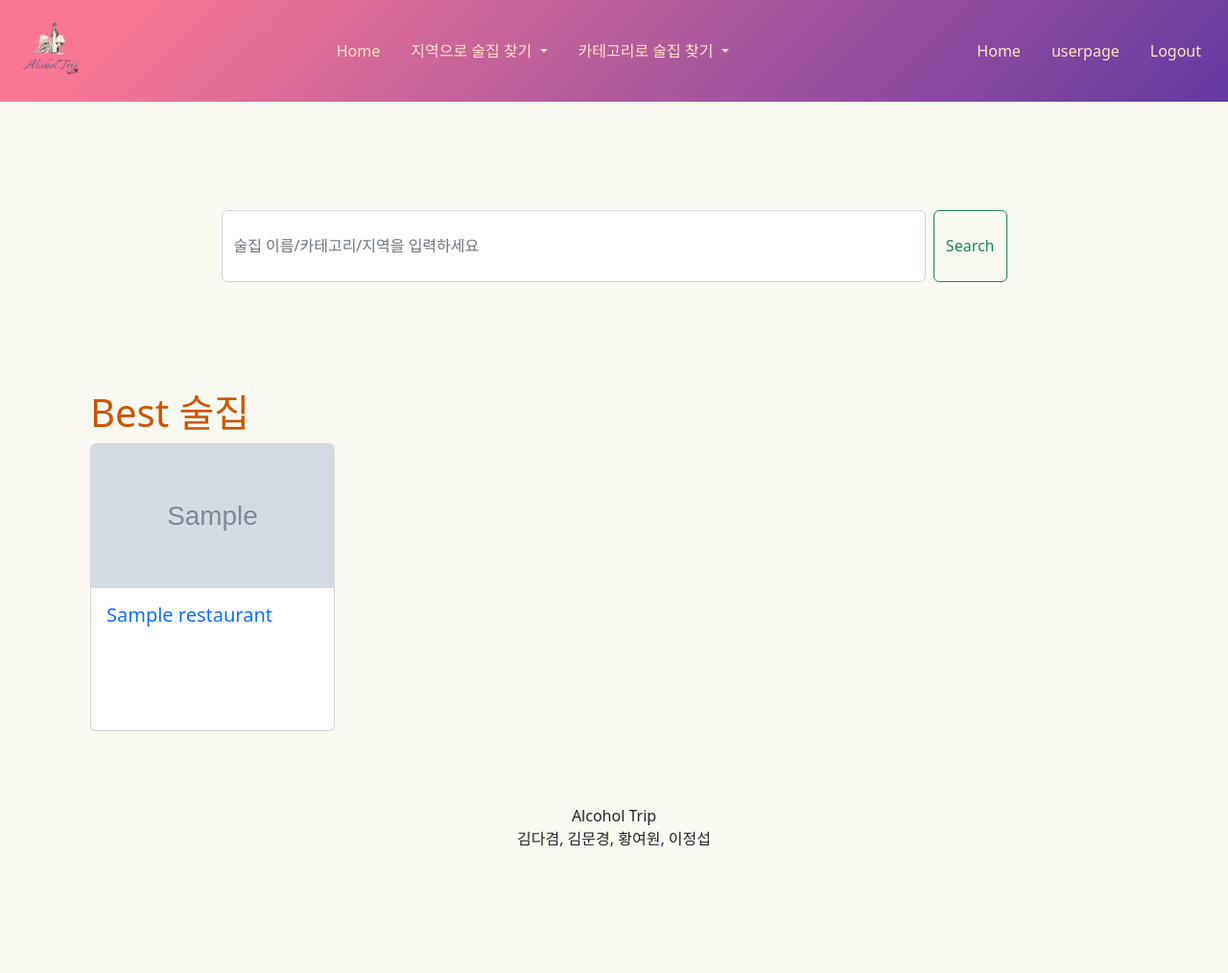
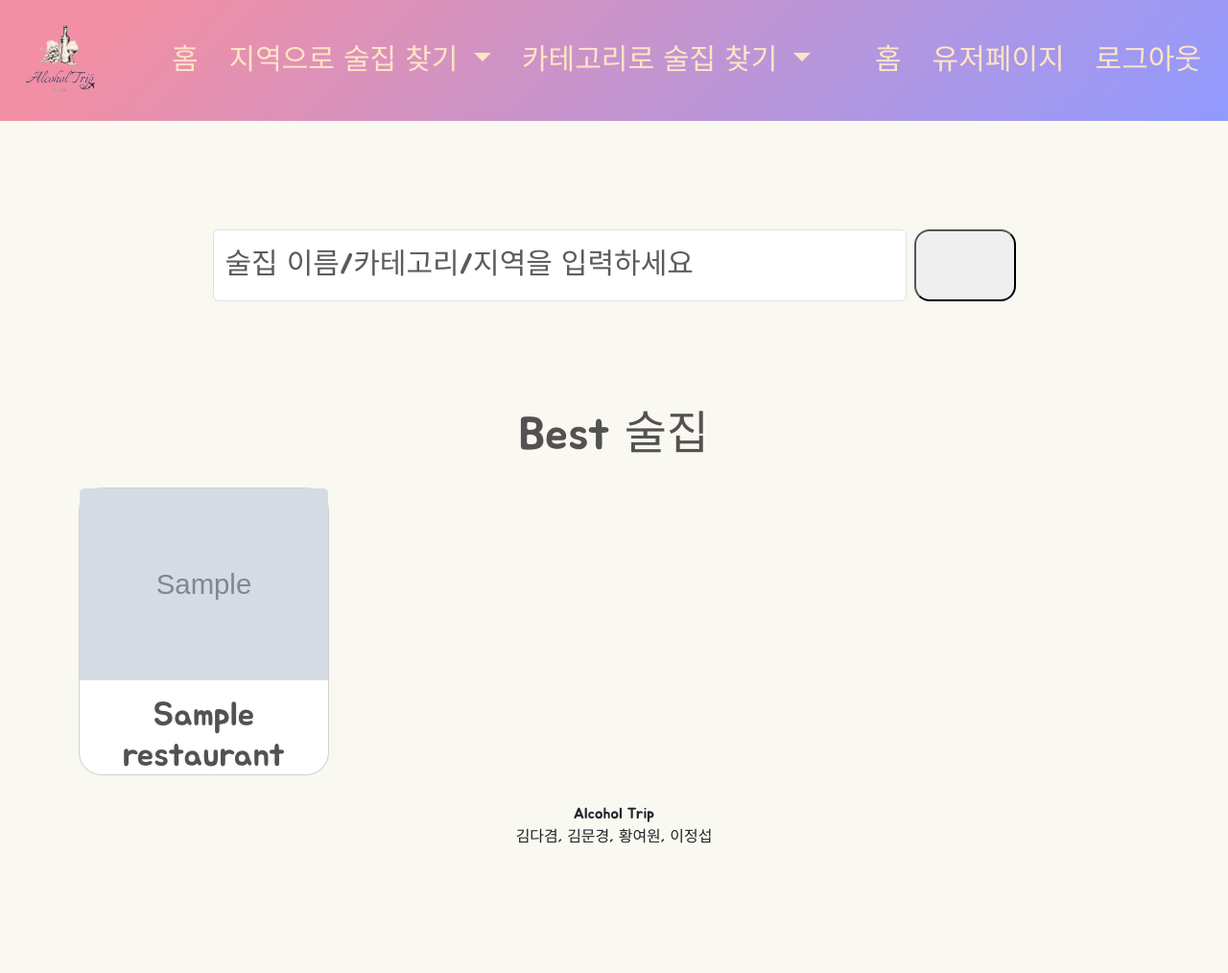
Before and after one commit to yeooness/PJT-alcohol_trip, a Django app: page /bars/ in a window 1280 px wide. Shown: the whole page at 96% size. After the commit the page ends 879 px from the top, so only its background shows below. Run offline with Django 3.2, Linux system fonts and the light colour scheme; a user stored in the database is signed in; tables that the repository leaves empty hold one stand-in row (values such as "Sample post"); grey boxes marked "Sample" are stand-in pictures; some libraries are stand-ins or nearby versions.

Commit message:
Update font,style

```diff
--- a/bars/templates/bars/category.html
+++ b/bars/templates/bars/category.html
@@ -11,12 +11,14 @@
     <div class="row row-cols-1 row-cols-md-4 g-8">
       {% for restaurant in restaurants %}
       <div class="col">
+        <a href="{% url 'bars:detail' restaurant.pk %}">
         <div class="card" style="height:300px;">
           <img src="{{ restaurant.picture1 }}" class="card-img-top" alt="..." style="height:150px;">
           <div class="card-body">
-            <a href="{% url 'bars:detail' restaurant.pk %}" class="text-decoration-none"><h5 class="card-title">{{ restaurant.name }}</h5></a>
+            <a href="" class="text-decoration-none"><h5 class="card-title">{{ restaurant.name }}</h5></a>
           </div>
         </div>
+      </a>
       </div>
       {% endfor %}
     </div>
--- a/bars/templates/bars/index.html
+++ b/bars/templates/bars/index.html
@@ -6,40 +6,44 @@
 {% endblock %}
 
 {% block content %}
-
 <style>
-
 .card{
   margin-bottom: 20px;
 }
-
 </style>
-
-
 
 <!-- Box -->
 <div class="container">
   <div class="d-flex justify-content-center align-items-center" style="height: 300px;">
     <form class="d-flex w-75 h-25" role="search"  method="GET" action="{% url 'bars:search' %}">
-      <input class="form-control me-2" name="searched" type="search" placeholder="술집 이름/카테고리/지역을 입력하세요" aria-label="Search">
-      <button class="btn btn-outline-success" type="submit">Search</button>
+      <input class="form-control me-2" style="font-size:30px;" name="searched" type="search" placeholder="술집 이름/카테고리/지역을 입력하세요" aria-label="Search">
+      <button type="submit" style="width:120px; border-radius:1rem;">
+        <lord-icon
+          src="https://cdn.lordicon.com/xfftupfv.json"
+          trigger="hover"
+          colors="primary:#121331"
+          style="width:75px; height:75px; position:relative; positon-top: 5px;">
+      </lord-icon>
+      </button>
     </form>
   </div>
 </div>
 
 <div class="container">
-  <h1 style="color: #CC5500;">Best 술집</h1>
+  <h1 style="text-align:center; margin-bottom:1.5rem; font-size:3rem; color:#545151;">Best 술집</h1>
   <div class="row row-cols-1 row-cols-md-4 g-8">
     {% for restaurant in restaurants %}
     <div class="col">
-      <div class="card" style="height:300px;">
-        <img src="{{ restaurant.picture1 }}" class="card-img-top" alt="..." style="height:150px;">
+      <a href="{% url 'bars:detail' restaurant.pk %}">
+      <div class="card" style="height:300px; border-radius:1.5rem;">
+        <img src="{{ restaurant.picture1 }}" class="card-img-top" alt="" style="height:200px;">
         <div class="card-body">
-          <a href="{% url 'bars:detail' restaurant.pk %}" class="text-decoration-none"><h5 class="card-title">{{ restaurant.name }}</h5></a>
+          <a href="{% url 'bars:detail' restaurant.pk %}" class="text-decoration-none"><h5 style="font-size:35px; color:#545151; text-align:center;" class="card-title">{{ restaurant.name }}</h5></a>
           {% comment %} <p class="card-text">This is a longer card with supporting text below as a natural lead-in to additional content. </p> {% endcomment %}
         </div>
       </div>
-    </div>
+    </a>
+  </div>
 
     {% endfor %}
   </div>
--- a/templates/base.html
+++ b/templates/base.html
@@ -7,32 +7,40 @@
   <meta charset="UTF-8">
   <meta http-equiv="X-UA-Compatible" content="IE=edge">
   <meta name="viewport" content="width=device-width, initial-scale=1.0">
-  {% block css %}
   <link rel="stylesheet" href="https://cdn.jsdelivr.net/npm/bootstrap-icons@1.9.1/font/bootstrap-icons.css">
-  {% bootstrap_css%}
   <link rel="stylesheet" href="{% static 'css/style.css' %}">
-  {% endblock css %}
-  {% block script %}
   <script src="https://cdn.jsdelivr.net/npm/axios/dist/axios.min.js"></script>
-  {% endblock script %}
   <title>Alcohol Trip</title>
   <link rel="stylesheet" href="https://cdn.jsdelivr.net/npm/bootstrap-icons@1.9.1/font/bootstrap-icons.css">
-
   <link href="https://cdn.jsdelivr.net/npm/bootstrap@5.2.2/dist/css/bootstrap.min.css" rel="stylesheet"
     integrity="sha384-Zenh87qX5JnK2Jl0vWa8Ck2rdkQ2Bzep5IDxbcnCeuOxjzrPF/et3URy9Bv1WTRi" crossorigin="anonymous">
   <script src="https://cdn.jsdelivr.net/npm/bootstrap@5.2.2/dist/js/bootstrap.bundle.min.js"
     integrity="sha384-OERcA2EqjJCMA+/3y+gxIOqMEjwtxJY7qPCqsdltbNJuaOe923+mo//f6V8Qbsw3"
     crossorigin="anonymous"></script>
   <link href="https://cdn.jsdelivr.net/npm/bootstrap@5.2.2/dist/css/bootstrap.min.css" rel="stylesheet" integrity="sha384-Zenh87qX5JnK2Jl0vWa8Ck2rdkQ2Bzep5IDxbcnCeuOxjzrPF/et3URy9Bv1WTRi" crossorigin="anonymous">
+  {% comment %} 임시 폰트 {% endcomment %}
+  <link rel="preconnect" href="https://fonts.googleapis.com">
+  <link rel="preconnect" href="https://fonts.gstatic.com" crossorigin>
+  <link href="https://fonts.googleapis.com/css2?family=Jua&display=swap" rel="stylesheet">
+  {% comment %} 여기까지 폰트 {% endcomment %}
+  {% bootstrap_css %}
+  {% block css %}
+  {% endblock css %}
+
+  {% block script %}
+  {% endblock script %}
   <script src="https://cdn.jsdelivr.net/npm/bootstrap@5.2.2/dist/js/bootstrap.bundle.min.js" integrity="sha384-OERcA2EqjJCMA+/3y+gxIOqMEjwtxJY7qPCqsdltbNJuaOe923+mo//f6V8Qbsw3" crossorigin="anonymous"></script>
   <!-- fontawesome -->
   <script src="https://kit.fontawesome.com/3ef4088aa9.js" crossorigin="anonymous"></script>
+  {% comment %} lordicon 임포트 {% endcomment %}
+  <script src="https://cdn.lordicon.com/qjzruarw.js"></script>
 
-<Style>
-  .navbar-custom {
-    background-image: linear-gradient( 135deg, #F97794 10%, #623AA2 100%);
+<style>
+.navbar-custom {
+  {% comment %} 살짝만 바꿔봄 {% endcomment %}
+  background-image: linear-gradient( 135deg, #f28fa4 10%, #919aff 100%);
+  {% comment %} background-image: linear-gradient( 135deg, red 10%, blue 100%); {% endcomment %}
 }
-
 
 /* change the brand and text color */
 .navbar-custom .navbar-brand,
@@ -42,39 +50,39 @@
 
 /* change the link color and padding  */
 .navbar-custom .navbar-nav .nav-link {
-    color: bisque;
-    padding: .75rem 1rem;
+  color: bisque;
+  padding: .75rem 1rem;
 }
 
 body {
-  background-color: beige;
+  {% comment %} background-color: beige; {% endcomment %}
+  background-color: rgb(249, 249, 241);
+  font-family: 'Jua', sans-serif;
 }
 
-
-    body {
-      background-color: rgb(249, 249, 241);
-    }
-  </Style>
-
+.navbar-menu li :hover {
+  background-color: #fad369;
+  color: black;
+  border-radius: 2rem;
+}
+</style>
 </head>
-
-
 
 <body>
   <!-- Nav -->
-  <nav class="navbar navbar-expand-lg navbar-custom">
+  <nav class="navbar navbar-expand-lg navbar-custom" style="font-size:30px;">
     <div class="container-fluid">
       <a class="navbar-brand" href="{% url 'bars:index' %}">
-        <img class="" src="{% static 'images/logo.png' %}" alt="logo" height="80">
+        <img class="" src="{% static 'images/logo.png' %}" alt="logo" height="100">
       </a>
       <button class="navbar-toggler" type="button" data-bs-toggle="collapse" data-bs-target="#navbar-custom"
         aria-controls="navbar-custom" aria-expanded="false" aria-label="Toggle navigation">
         <span class="navbar-toggler-icon"></span>
       </button>
       <div class="collapse navbar-collapse" id="navbar-custom">
-        <ul class="navbar-nav ms-auto mb-2 mb-lg-0">
+        <ul class="navbar-nav ms-auto mb-2 mb-lg-0 navbar-menu">
           <li class="nav-item">
-            <a class="nav-link" aria-current="page" href="#">Home</a>
+            <a class="nav-link" aria-current="page" href="{% url 'bars:index' %}">홈</a>
           </li>
           <li class="nav-item dropdown">
             <a class="nav-link dropdown-toggle" href="#" role="button" data-bs-toggle="dropdown" aria-expanded="false">
@@ -106,16 +114,15 @@ body {
         </ul>
         <ul class="navbar-nav ms-auto mb-2 mb-lg-0">
           <li class="nav-item">
-
-            <a class="nav-link active" aria-current="page" href="#">Home</a>
+            <a class="nav-link active" aria-current="page" href="{% url 'bars:index' %}">홈</a>
           <li class="nav-item">
             {% if user.is_authenticated %} {# 유저가 로그인 중이면 #}
-              <a href="{% url 'accounts:userpage' request.user.pk %}" class="nav-link">userpage</a>
+              <a href="{% url 'accounts:userpage' request.user.pk %}" class="nav-link">유저페이지</a>
           </li>
           <li>
-            <a href="{% url 'accounts:logout' %}" class="nav-link">Logout</a>
+            <a href="{% url 'accounts:logout' %}" class="nav-link">로그아웃</a>
             {% else %}
-            <a href="{% url 'accounts:login' %}" class="nav-link">Login</a>
+            <a href="{% url 'accounts:login' %}" class="nav-link">로그인</a>
             {% endif %}
 
           </li>
@@ -126,12 +133,12 @@ body {
   </nav>
 
 
-  <div class="container mb-5">
+  {% comment %} <div class="container mb-5"> {% endcomment %}
     {% block content %}{% endblock content %}
-  </div>
+  {% comment %} </div> {% endcomment %}
   {% bootstrap_javascript %}
 
-  <footer class="text-center">
+  <footer class="text-center" style="font-size:1rem;">
     <div class="position-sticky bottom-0 w-100 d-flex justify-content-center">
       <div class="py-2">
         <p class="m-0">
```
Also changed, not shown: bars/templates/bars/detail.html (+24 -41 lines), bars/templates/bars/search.html (+5 -2 lines), static/css/style.css (line endings or trailing spaces).
